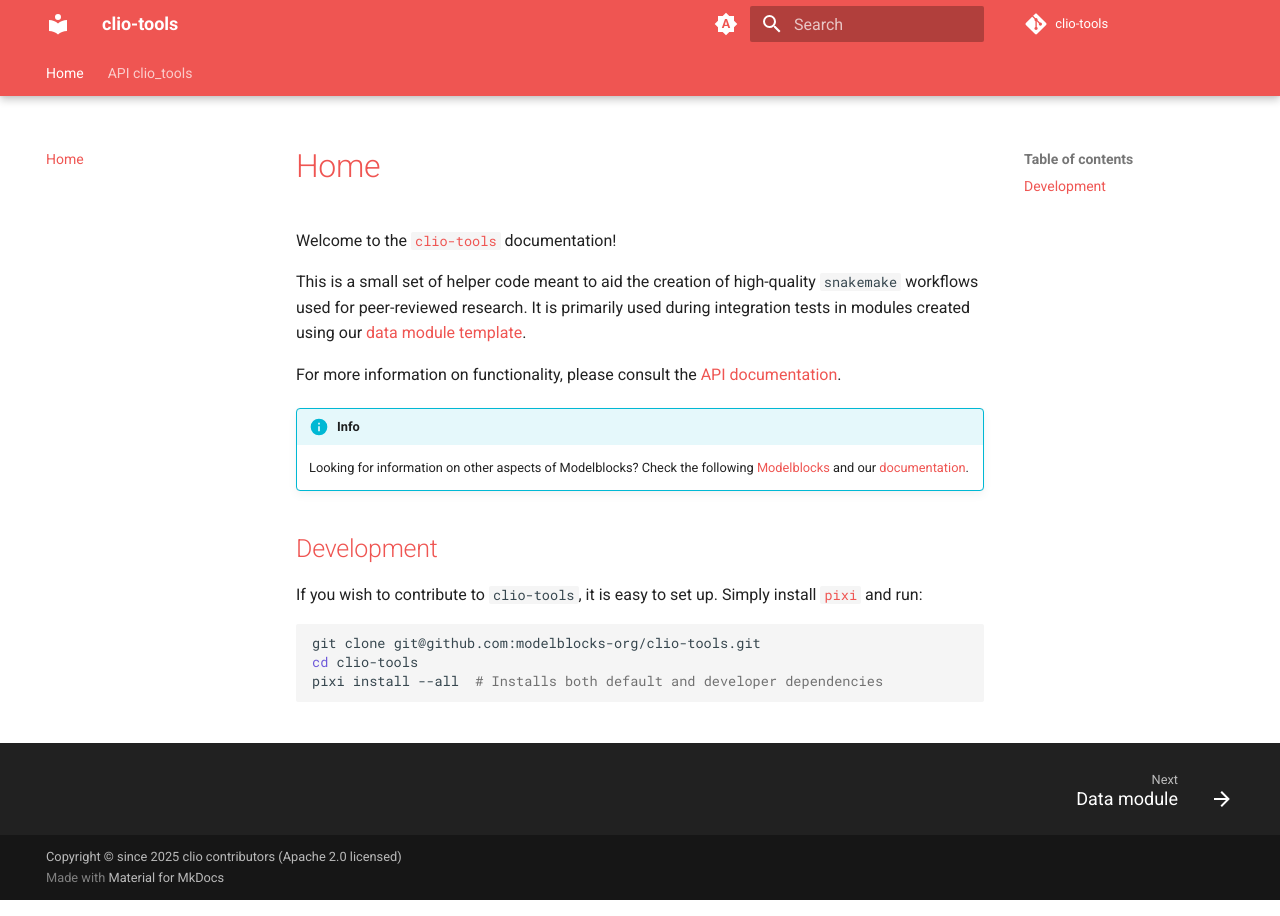
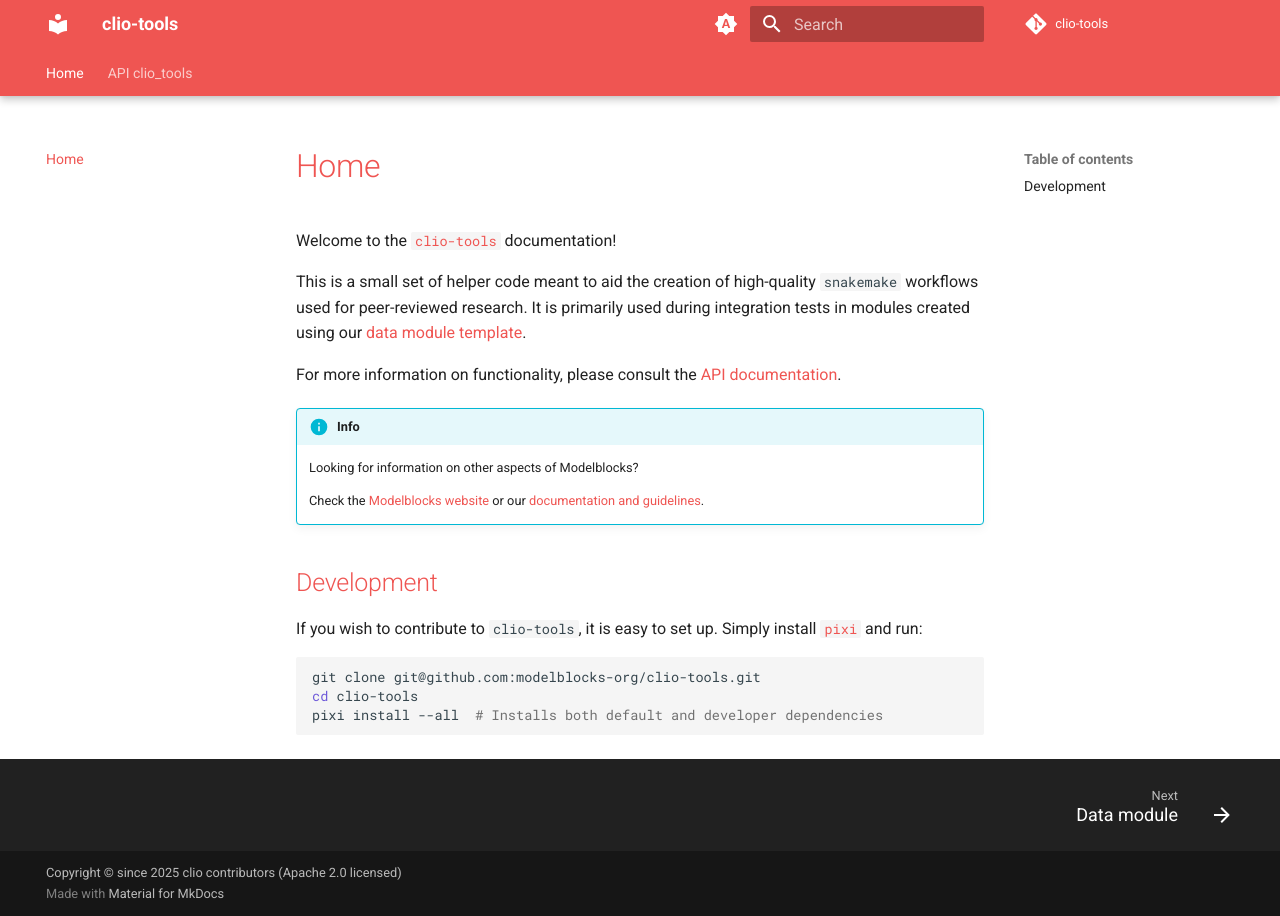
Before and after one commit to calliope-project/clio, an MkDocs documentation site: the page built from docs/index.md, in a window 1280 px wide. Built offline with MkDocs 1.6.1 and Material for MkDocs 9.7.7, drawn with Linux system fonts in a browser that asks for light colours; comment, search, counter and statistics services are not loaded.

Commit message:
fix wrong text

```diff
--- a/docs/index.md
+++ b/docs/index.md
@@ -12,7 +12,8 @@ For more information on functionality, please consult the [API documentation](./
 !!! info
 
     Looking for information on other aspects of Modelblocks?
-    Check the following [Modelblocks](https://www.modelblocks.org/) and our [documentation](https://modelblocks-docs.readthedocs.io/en).
+
+    Check the [Modelblocks website](https://www.modelblocks.org/) or our [documentation and guidelines](https://modelblocks-docs.readthedocs.io/en).
 
 
 ## Development
```
